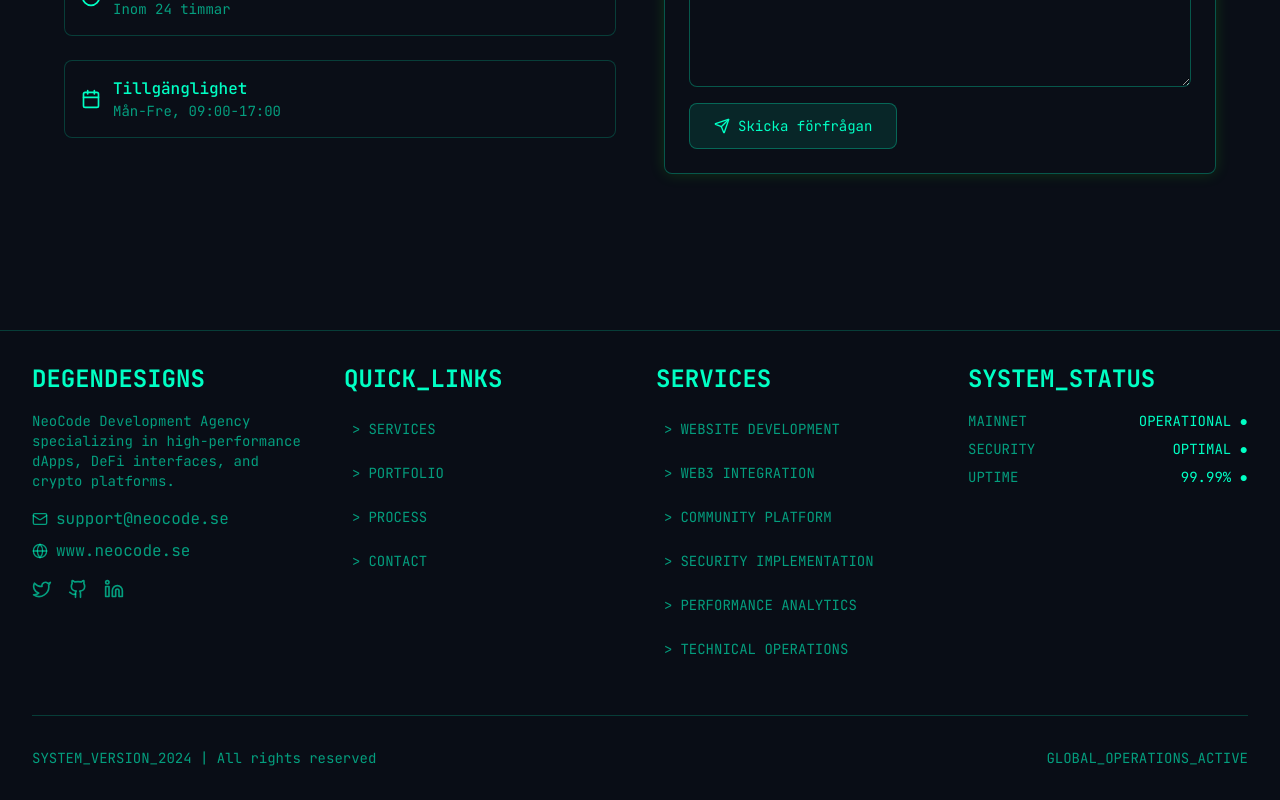
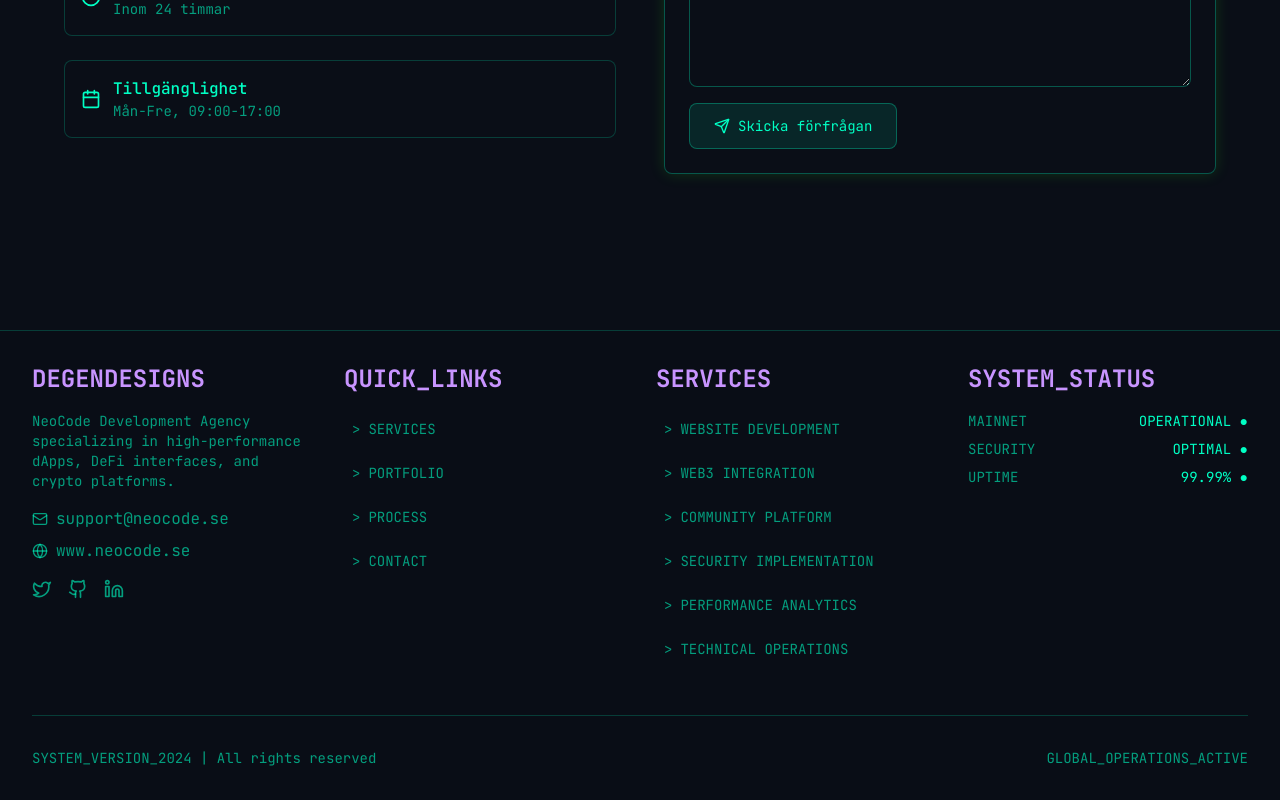
Before and after one commit to aki0010/echo-website-creation, a React (Vite) app: page / in a window 1280 px wide. Shown: the part 5753-6553 px from the top of the page. Built offline with nearby package versions, Linux system fonts and the light colour scheme.

Commit message:
Visual edit in Lovable
Edited UI in Lovable

```diff
--- a/src/App.tsx
+++ b/src/App.tsx
@@ -12,11 +12,8 @@ import PortfolioSection from "./components/PortfolioSection";
 import Terminal from "./components/Terminal";
 import ContactSection from "./components/ContactSection";
 import { Twitter, Github, Linkedin, Mail, Globe, ArrowRight } from 'lucide-react';
-
 const queryClient = new QueryClient();
-
-const App = () => (
-  <QueryClientProvider client={queryClient}>
+const App = () => <QueryClientProvider client={queryClient}>
     <TooltipProvider>
       <Toaster />
       <Sonner />
@@ -52,7 +49,7 @@ const App = () => (
             <div className="container">
               <div className="grid grid-cols-1 sm:grid-cols-2 lg:grid-cols-4 gap-8">
                 <div>
-                  <h3 className="font-bold mb-4">DEGENDESIGNS</h3>
+                  <h3 className="font-bold mb-4 text-neon-purple">DEGENDESIGNS</h3>
                   <p className="text-sm text-neon-green/60">NeoCode Development Agency specializing in high-performance dApps, DeFi interfaces, and crypto platforms.</p>
                   <div className="space-y-2 mt-4">
                     <a href="mailto:support@neocode.se" className="block text-neon-green/60 hover:text-neon-green transition-colors">
@@ -77,7 +74,7 @@ const App = () => (
                   </div>
                 </div>
                 <div>
-                  <h3 className="font-bold mb-4">QUICK_LINKS</h3>
+                  <h3 className="font-bold mb-4 text-neon-purple">QUICK_LINKS</h3>
                   <div className="space-y-2 text-sm">
                     <ScrollLink to="services" smooth={true} duration={500} className="group block p-2 text-neon-green/60 hover:text-neon-green hover:bg-neon-green/5 rounded-md transition-all duration-300 cursor-pointer">
                       <span className="flex items-center">
@@ -110,7 +107,7 @@ const App = () => (
                   </div>
                 </div>
                 <div>
-                  <h3 className="font-bold mb-4">SERVICES</h3>
+                  <h3 className="font-bold mb-4 text-neon-purple">SERVICES</h3>
                   <div className="space-y-2 text-sm">
                     <ScrollLink to="services" smooth={true} duration={500} className="group block p-2 text-neon-green/60 hover:text-neon-green hover:bg-neon-green/5 rounded-md transition-all duration-300 cursor-pointer">
                       <span className="flex items-center">
@@ -157,7 +154,7 @@ const App = () => (
                   </div>
                 </div>
                 <div>
-                  <h3 className="font-bold mb-4">SYSTEM_STATUS</h3>
+                  <h3 className="font-bold mb-4 text-neon-purple">SYSTEM_STATUS</h3>
                   <div className="space-y-2 text-sm">
                     <div className="flex justify-between items-center group cursor-pointer">
                       <span className="text-neon-green/60">MAINNET</span>
@@ -183,7 +180,5 @@ const App = () => (
         </div>
       </div>
     </TooltipProvider>
-  </QueryClientProvider>
-);
-
+  </QueryClientProvider>;
 export default App;
```
